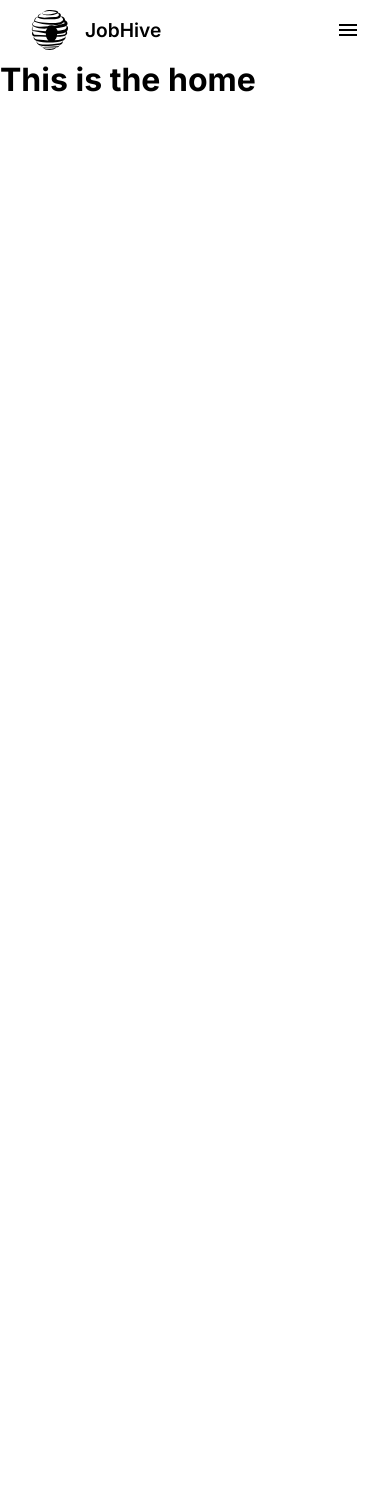
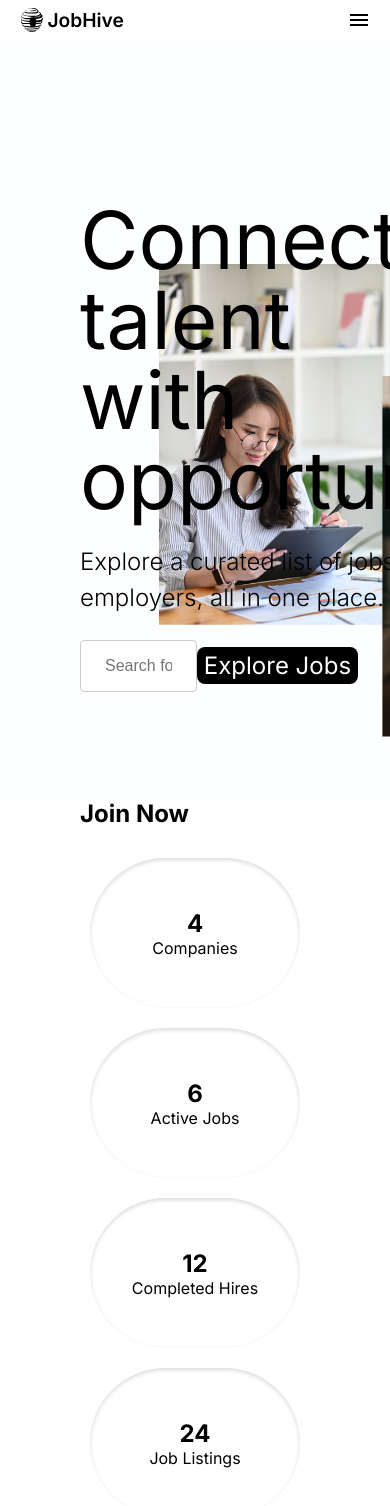
Before and after one commit to efe-ct/jobhive, a React (Vite) app: page / in a window 390 px wide. Shown: the top 1506 px of the page. Before the commit the page ends 844 px from the top, so only its background shows below. Built offline with nearby package versions, Linux system fonts and the light colour scheme.

Commit message:
responsiveness in statistics and more navbar

```diff
--- a/package.json
+++ b/package.json
@@ -4,7 +4,7 @@
   "version": "0.0.0",
   "type": "module",
   "scripts": {
-    "dev": "vite",
+    "dev": "vite --host",
     "build": "vite build",
     "lint": "eslint .",
     "preview": "vite preview"
--- a/src/App.jsx
+++ b/src/App.jsx
@@ -28,8 +28,8 @@ const App = () => {
      {/* Header */}
       <Navbar onNavigate={handleNavigate} />
       <div id="body">
-        {currentPage === 'home' && <h1>This is the home</h1> }
-        {/* {currentPage === 'home' && <Home handleSearch={handleSearch} /> } */}
+        {/* {currentPage === 'home' && <h1>This is the home</h1> } */}
+        {currentPage === 'home' && <Home handleSearch={handleSearch} /> }
         {currentPage === 'about' && <h2>About Us</h2> }
         {currentPage === 'services' && <h2>Services</h2> }
         {currentPage === 'contact' && <h2>Contact Us</h2> }
--- a/src/components/Navbar.css
+++ b/src/components/Navbar.css
@@ -4,7 +4,7 @@ header {
 
 nav {
   display: flex;
-  padding: 10px 30px;
+  padding: min(10px, 2vw) min(30px, 5vw);
   justify-content: space-between;
 }
 
@@ -14,6 +14,7 @@ nav {
   align-items: center;
   gap: 30px;
 }
+
 
 /* .navbar input {
   width: 360px;
@@ -26,10 +27,11 @@ nav {
   right: 0;
   height: 100vh;
   z-index: 999;
-  width: min(100vw, 500px)!important;
+  width: min(100%, 500px)!important;
+  /* width: min(100%, 500px)!important; */
   flex-direction: column;
   display: none;
-  background-color: transparent;
+  background-color: rgba(225, 225, 225, 0.1);
   backdrop-filter: blur(10px);
 }
 
--- a/src/components/UIComponents.css
+++ b/src/components/UIComponents.css
@@ -64,7 +64,7 @@
 .logo {
     display: flex;
     align-items: center;
-    gap: 15px;
+    gap: min(1vw, 15px);
 }
 /* .logo img {
     width: 2.5rem;
--- a/src/index.css
+++ b/src/index.css
@@ -1,5 +1,4 @@
-@import url('https://fonts.googleapis.com/css2?family=Inter:ital,opsz,wght@0,14..32,100..900;1,14..32,100..900&display=swap');
-
+@import url("https://fonts.googleapis.com/css2?family=Inter:ital,opsz,wght@0,14..32,100..900;1,14..32,100..900&display=swap");
 
 :root {
   /* --charcoal: hsla(210, 25%, 22%, 1);
@@ -18,7 +17,6 @@
   --gradient-bottom-left: linear-gradient(315deg, #2B3947ff, #30281Eff, #E0B07Bff, #456990ff, #03120Eff);
   --gradient-radial: radial-gradient(#2B3947ff, #30281Eff, #E0B07Bff, #456990ff, #03120Eff); */
 
-
   /* CSS HEX */
   --viridian: #f3ffe3;
   /* --viridian: #6b9080ff; */
@@ -32,7 +30,6 @@
   --text-color: var(--black);
   --text-emphasis-color: var(--white);
 
-
   --secondary-color: var(--raisin-black);
   --accent-1: var(--viridian);
   --accent-2: var(--wisteria);
@@ -41,23 +38,22 @@
   --f-text-color: var(--black);
   --f-text-secondary-color: rgba(0, 0, 0, 0.65);
   --f-primary-btn-bg-color: #000000;
-  --f-primary-btn-text-color: #FFFFFF;
+  --f-primary-btn-text-color: #ffffff;
   --f-form-input-bg-color: rgba(0, 0, 0, 0.08);
   --f-form-select-hover-bg-color: rgba(0, 0, 0, 0.16);
   --f-form-placeholder-text-color: rgba(0, 0, 0, 0.5);
   --f-form-error-bg-color: #972121;
-  --f-form-error-text-color: #FFFFFF;
+  --f-form-error-text-color: #ffffff;
   --f-badge-text-color: #000000;
   --f-badge-bg-color: rgba(0, 0, 0, 0.08);
   --f-emphasis-btn-bg-color: #000000;
-  --f-emphasis-btn-text-color: #FFFFFF;
-
+  --f-emphasis-btn-text-color: #ffffff;
 
   /* used */
   --margin: 5rem;
+  /* --margin: min(1vw, 30px); */
   --nav-gap: 1.5rem;
 }
-
 
 *,
 *::before,
@@ -78,9 +74,8 @@ body {
 
 /* Background Colors */
 
-
 .pointer {
-  cursor: pointer
+  cursor: pointer;
 }
 
 section {
@@ -110,13 +105,10 @@ section {
   border-bottom: 100px solid #000000;
 } /*just giving some page before and after each section*/
 
-
 .image {
   position: absolute;
   display: inline-block;
 }
-
-
 
 .hero__caption {
   z-index: 1;
@@ -137,47 +129,51 @@ section {
   font-weight: 300;
 }
 
-
-
 /* Hero Section */
 
 /* Statistics Section */
-#statistics {
-  background-color: var(--accent-1);
+
+.statsParent {
+  margin-top: 20px;
+  display: flex;
+  justify-content: center;
+  flex-wrap: wrap;
+  gap: 20px;
+  padding: 10px;
+}
+.statsParent > div {
+  /* This is the key change */
+  flex-basis: 300px;
+  max-width: 400px;
+  flex-grow: 1;
+
+  min-height: 150px;
+  display: flex;
+  flex-direction: column;
+  justify-content: center;
+  align-items: center;
+  padding: 40px;
+  border: 2px solid var(--bg-emphasis-color);
+  border-radius: 10rem;
   color: var(--text-color);
-  padding-top: 5em;
-
-  h1 {
-    text-align: center;
-  }
-
-.stats__grid {
-  /* Default style for desktops (primary layout) */
-  display: grid;
-  grid-template-columns: repeat(4, 1fr);
-  padding: 5em 0;
-  gap: clamp(10px, 1rem, 20px);
+  cursor: pointer;
+  transition: background-color 0.3s, color 0.3s;
 }
 
-.stats__card {
-  border: 1px solid var(--text-color);
-  cursor: pointer;
-  border-radius: 10em;
-  text-align: center;
-  padding: 50px 10px;
+.statsParent > div:hover {
+  background-color: var(--bg-emphasis-color);
+  color: var(--text-emphasis-color);
+  transform: scale(1.05); /* Optional: A subtle scaling effect */
 }
 
-.stats__card:hover {
-  background-color: var(--bg-emphasis-color);
-  color: var(--text-emphasis-color);
-}
-}
-/* Media query for tablets and phones (max-width: 768px) */
-@media (max-width: 768px) {
-  .stats__grid {
-    /* Styles to change the layout for smaller screens */
-    grid-template-columns: 1fr;
+@media (max-width: 600px) {
+  .statsParent > div {
+    flex-basis: 100%;
+    max-width: 100%;
+    border: none;
+    /* box-shadow: 0 4px 6px rgba(0, 0, 0, 0.1); */
+    /* box-shadow: 0 2px 4px rgba(0, 0, 0, 0.1), 0 8px 16px rgba(0, 0, 0, 0.1); */
+    box-shadow: inset 0 2px 4px rgba(0, 0, 0, 0.15);
   }
 }
-
-  /* Statistics Section */
+/* Statistics Section */
--- a/src/pages/Home.jsx
+++ b/src/pages/Home.jsx
@@ -1,4 +1,3 @@
-import React from 'react'
 import { LinkEmphasized, SearchButton } from '@/components/UIComponents'
 import { heroImages } from '@/data/content'
 import '@/index.css'
@@ -7,7 +6,8 @@ import { statisticReport } from '../data/content'
 const Home = ({ handleSearch }) => {
   return (
     <>
-      <section id="hero">
+    {/* Hero Section */}
+      <section id="hero" style={{overflow: 'hidden'}}>
         <div id="heroImage">
           {heroImages.map((image) => (
             <div style={{ zIndex: image.layer, inset: image.inset }} className="image" key={image.id} >
@@ -30,9 +30,10 @@ const Home = ({ handleSearch }) => {
           </div>
         </div>
       </section>
+      {/* Stats section */}
       <section id="statistics">
         <h1>Join Now</h1>
-        <div className="stats__grid">
+        <div className="statsParent">
           {statisticReport.map((stats) => (
             <div className="stats__card" key={stats.id}>
               <h1>{stats.stats}</h1>
```
Also changed, not shown: src/components/Navbar copy.css (deleted, +0 -37 lines), src/components/Navbar copy.jsx (deleted, +0 -39 lines), public/logo.svg, 1 other file (tests, documents, lock files or other folders).
